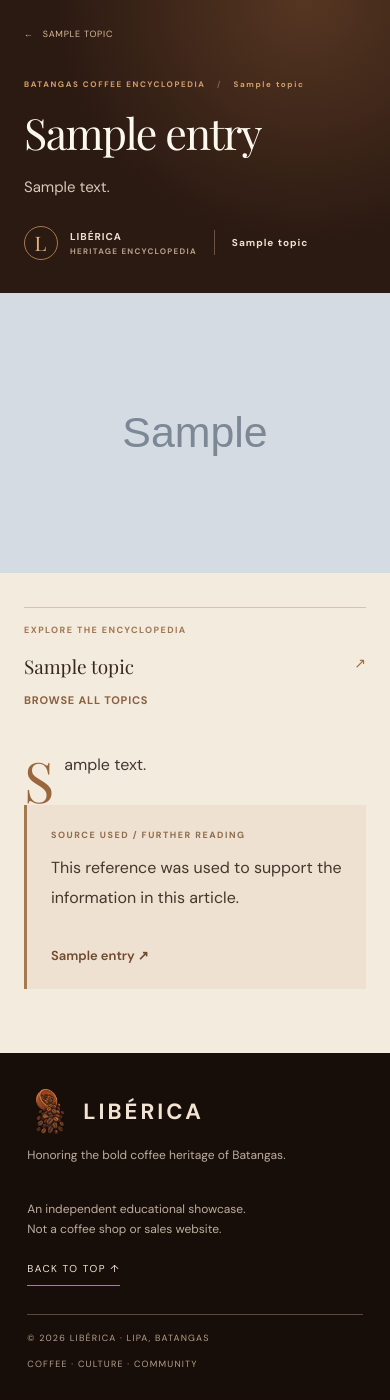
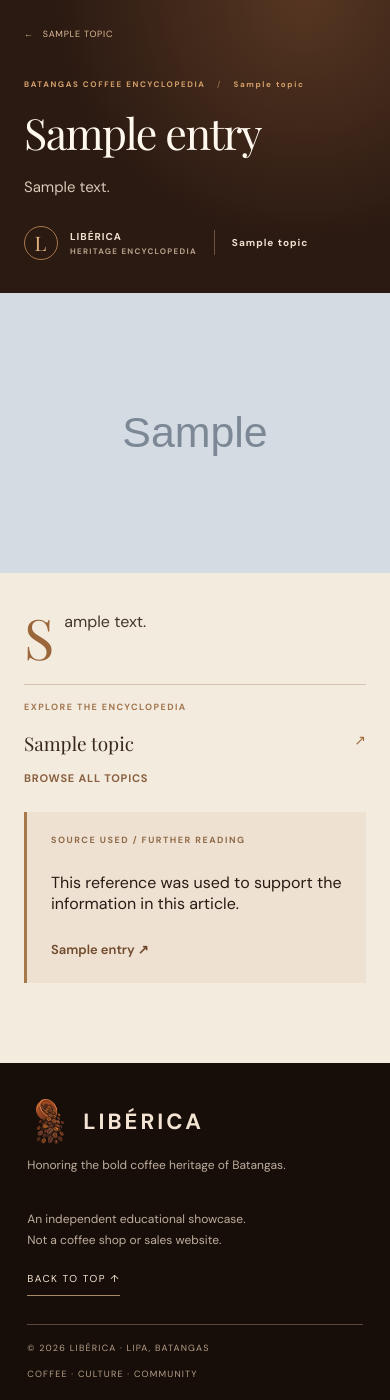
Before and after one commit to RpTolentino711/liberica-barako-heritage, a Laravel app: template resources/views/encyclopedia/entry.blade.php in a window 390 px wide. Shown: the part 102-1502 px from the top of the page. Before the commit the page ends 1469 px from the top, so only its background shows below. Run offline with Laravel 12, Linux system fonts and the light colour scheme; the template is opened without the code that fills it: most values are stand-ins (such as "Sample title", 1, 10 or a date in 2020); grey boxes marked "Sample" are stand-in pictures; some web fonts are replaced.

Commit message:
Restore source card beside encyclopedia articles

```diff
--- a/public/css/landing.css
+++ b/public/css/landing.css
@@ -3002,6 +3002,8 @@ a:focus-visible,button:focus-visible,input:focus-visible,textarea:focus-visible
     .encyclopedia-article-deck { margin: 18px 0 25px; font-size: 15px; }
     .encyclopedia-article-figure { height: 280px; }
     .encyclopedia-article-layout { grid-template-columns: 1fr; gap: 25px; padding: 34px 24px 0; }
+    .encyclopedia-article-aside { grid-row: 2; }
+    .encyclopedia-reading-body { grid-row: 1; }
     .encyclopedia-article-aside { position: static; padding: 16px 0; }
     .encyclopedia-reading-body { font-size: 16px; line-height: 1.85; text-align: left; }
     .encyclopedia-reading-body p:first-child::first-letter { font-size: 56px; }
--- a/resources/views/encyclopedia/entry.blade.php
+++ b/resources/views/encyclopedia/entry.blade.php
@@ -21,6 +21,13 @@
             <span class="section-number">EXPLORE THE ENCYCLOPEDIA</span>
             <a href="{{ route('encyclopedia.topic', $topic->slug) }}" class="aside-topic">{{ $topic->name }} <span aria-hidden="true">↗</span></a>
             <a href="{{ route('encyclopedia.index') }}" class="aside-all">Browse all topics</a>
+            @if($entry->source_url && $entry->source_label)
+                <aside class="encyclopedia-source-card" aria-label="Sources used in this article">
+                    <span class="section-number">SOURCE USED / FURTHER READING</span>
+                    <p>This reference was used to support the information in this article.</p>
+                    <a href="{{ $entry->source_url }}" target="_blank" rel="noopener noreferrer">{{ $entry->source_label }} <span aria-hidden="true">↗</span></a>
+                </aside>
+            @endif
         </aside>
         <div class="encyclopedia-reading-body">
             @foreach(preg_split('/\R\s*\R/', trim($entry->body), -1, PREG_SPLIT_NO_EMPTY) as $block)
@@ -30,13 +37,6 @@
                     <p>{{ trim($block) }}</p>
                 @endif
             @endforeach
-            @if($entry->source_url && $entry->source_label)
-                <aside class="encyclopedia-source-card" aria-label="Sources used in this article">
-                    <span class="section-number">SOURCE USED / FURTHER READING</span>
-                    <p>This reference was used to support the information in this article.</p>
-                    <a href="{{ $entry->source_url }}" target="_blank" rel="noopener noreferrer">{{ $entry->source_label }} <span aria-hidden="true">↗</span></a>
-                </aside>
-            @endif
         </div>
     </div>
 </article>
--- a/resources/views/layouts/landing.blade.php
+++ b/resources/views/layouts/landing.blade.php
@@ -10,7 +10,7 @@
     <link rel="preconnect" href="https://fonts.gstatic.com" crossorigin>
     <link href="https://fonts.googleapis.com/css2?family=DM+Sans:wght@400;500;600;700&family=Playfair+Display:ital,wght@0,400;0,500;0,600;1,400;1,500&display=swap" rel="stylesheet">
     <link rel="icon" type="image/png" href="{{ asset('assets/coffee_Liberica_bean.png') }}">
-    <link rel="stylesheet" href="{{ asset('css/landing.css') }}?v=encyclopedia-citations-alignment-6">
+    <link rel="stylesheet" href="{{ asset('css/landing.css') }}?v=encyclopedia-source-sidebar-7">
     <link rel="stylesheet" href="https://unpkg.com/leaflet@1.9.4/dist/leaflet.css">
     <script defer src="{{ asset('js/landing.js') }}"></script>
     <script defer src="https://unpkg.com/leaflet@1.9.4/dist/leaflet.js"></script>
```
